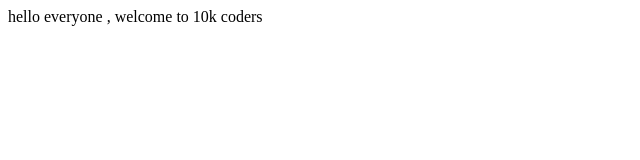
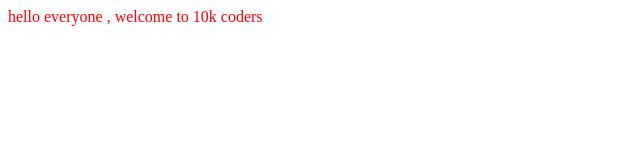
Before and after one commit to Manivardhan-10k/deployment, a plain HTML site: page index.html in a window 1280 px wide. Shown: the whole page, without its empty margins (0-640 px from the left). Drawn offline with Linux system fonts and the light colour scheme.

Commit message:
Add files via upload

```diff
--- a/index.html
+++ b/index.html
@@ -1,14 +1,10 @@
 <html>
   <head>
-    <style>
-      p {
-        color: "red";
-      }
-    </style>
+
   </head>
 
   <body>
-    <p>hello everyone , welcome to 10k coders</p>
+    <p style="color:red">hello everyone , welcome to 10k coders</p>
     <p></p>
   </body>
 </html>
```
